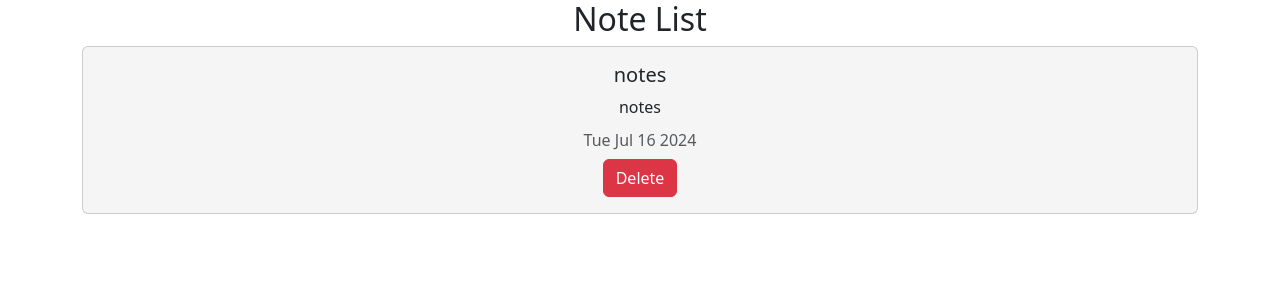
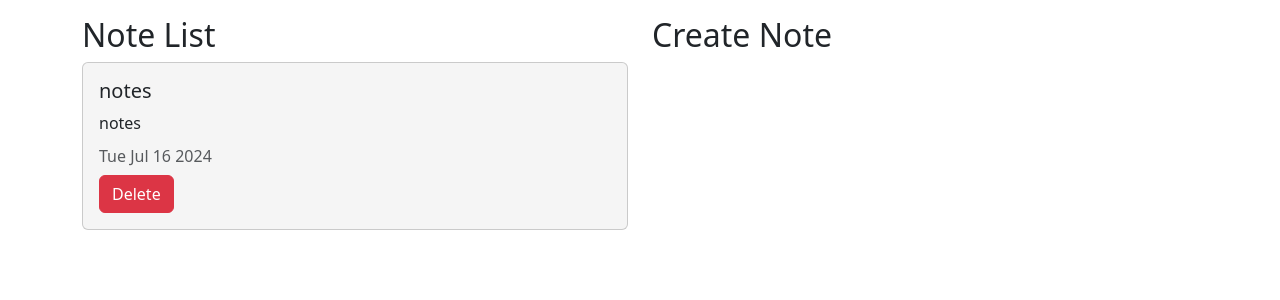
Before and after one commit to kencal20/notesapp, a React (Create React App) app: page / in a window 1280 px wide. Shown: the top 300 px of the page. Built offline with nearby package versions, Linux system fonts and the light colour scheme.

Commit message:
rendering create NOte

```diff
--- a/src/App.tsx
+++ b/src/App.tsx
@@ -2,8 +2,9 @@ import React, { useState } from 'react'
 import './App.css'
 import 'bootstrap/dist/css/bootstrap.min.css'
 import { IState } from './objects'
-import { Container, Row,Col } from 'react-bootstrap'
+import { Container, Row, Col } from 'react-bootstrap'
 import NoteList from './components/noteList'
+import CreateNote from './components/createNote'
 
 
 export default function App() {
@@ -16,11 +17,14 @@ export default function App() {
 
   }])
   return (
-    <div className='App'>
-      <Container>
+    <div >
+      <Container className='mt-3'>
         <Row>
           <Col>
-      <NoteList  notes={notes} />
+            <NoteList notes={notes} setNotes={setNotes} />
+          </Col>
+          <Col>
+            <CreateNote />
           </Col>
         </Row>
       </Container>
```
